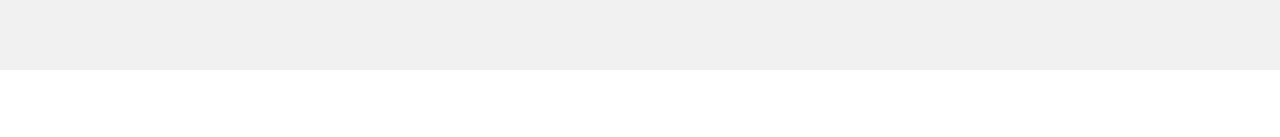
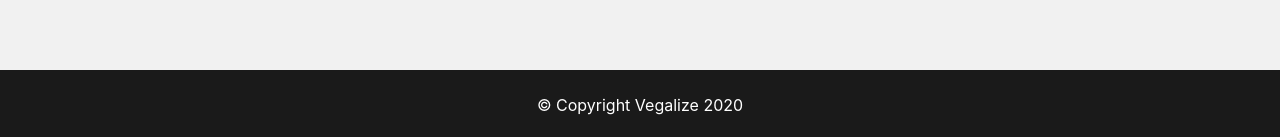
Before and after one commit to vegalize/vegalize-client, a React (Create React App) app: page / in a window 1280 px wide. Shown: the part 2111-2248 px from the top of the page. Before the commit the page ends 2181 px from the top, so only its background shows below. Built offline with nearby package versions, Linux system fonts and the light colour scheme.

Commit message:
Add copyright

```diff
--- /dev/null
+++ b/src/components/Home/Copyright/Copyright.js
@@ -0,0 +1,11 @@
+import React from "react";
+import "./Copyright.scss";
+
+const Copyright = () => {
+  return (
+    <div className="Copyright">
+      <p>&copy; Copyright Vegalize {new Date().getUTCFullYear()}</p>
+    </div>
+  );
+};
+export default Copyright;
--- /dev/null
+++ b/src/components/Home/Copyright/Copyright.scss
@@ -0,0 +1,12 @@
+.Copyright {
+  align-items: center;
+  background-color: #1a1a1a;
+  display: flex;
+  height: 70px;
+  justify-content: center;
+
+  p {
+    color: white;
+    margin: 0;
+  }
+}
--- a/src/components/Home/Home.js
+++ b/src/components/Home/Home.js
@@ -3,6 +3,7 @@ import Banner from "./Banner/Banner";
 import Information from "./Information/Information";
 import CallToAction from "./CallToAction/CallToAction";
 import Contact from "./Contact/Contact";
+import Copyright from "./Copyright/Copyright";
 
 const Home = () => {
   return (
@@ -11,6 +12,7 @@ const Home = () => {
       <Information />
       <CallToAction />
       <Contact />
+      <Copyright />
     </>
   );
 };
```
